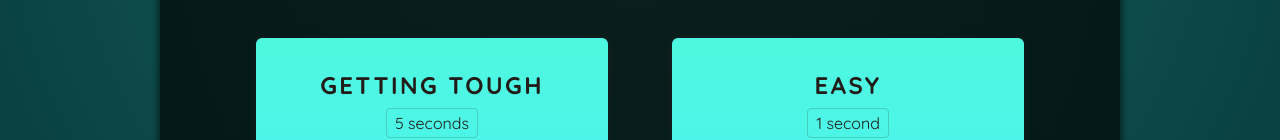
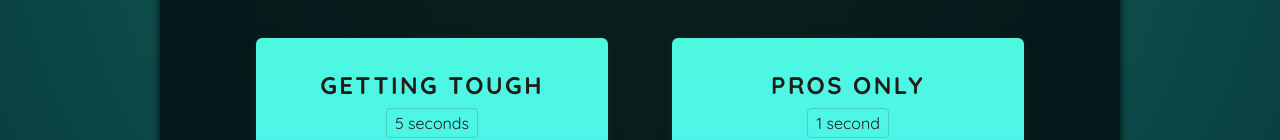
Before and after one commit to Balaji-Vemula/react-refs-portal-time-stop-game, a React (Vite) app: page / in a window 1280 px wide. Shown: the part 668-808 px from the top of the page. Built offline with nearby package versions, Linux system fonts and the light colour scheme; a web font is replaced by a local one.

Commit message:
title fixx in timer

```diff
--- a/src/App.jsx
+++ b/src/App.jsx
@@ -9,7 +9,7 @@ function App() {
         <TimerChallenge title="Easy" targetTime={15} />
         <TimerChallenge title="Not easy" targetTime={10} />
         <TimerChallenge title="Getting tough" targetTime={5} />
-        <TimerChallenge title="Easy" targetTime={1} />
+        <TimerChallenge title="Pros Only" targetTime={1} />
       </div>
     </>
   );
```
